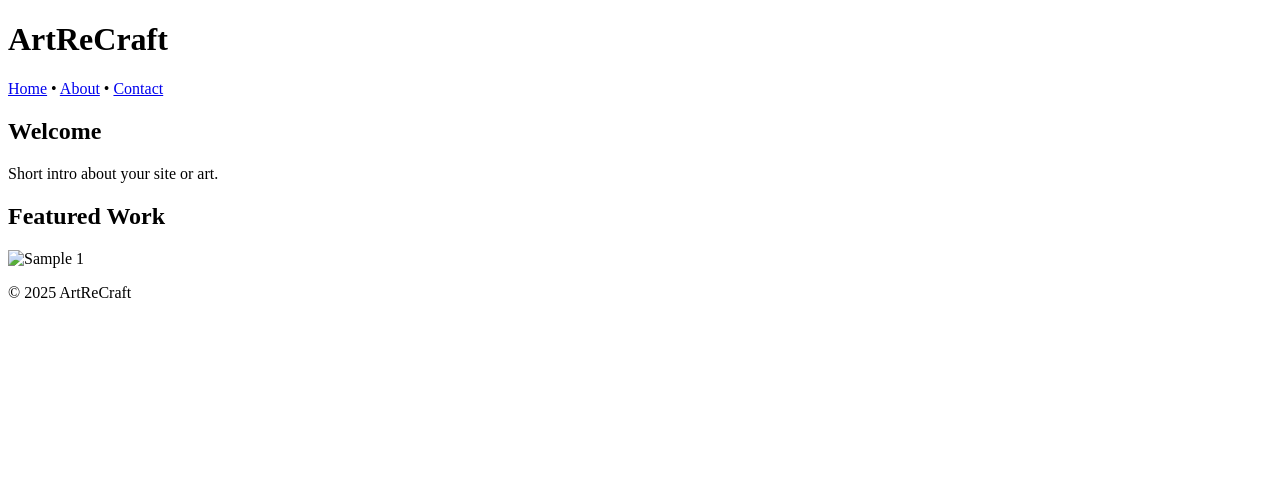
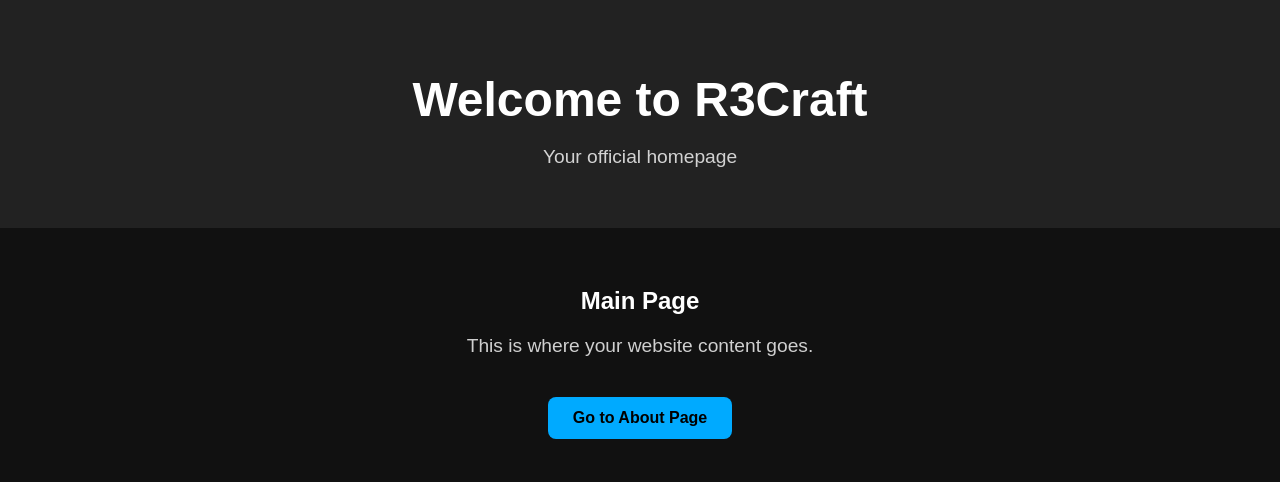
Before and after one commit to Artrecraft/artrecraft.github.io, a plain HTML site: page index.html in a window 1280 px wide. Drawn offline with Linux system fonts and the light colour scheme.

Commit message:
Update index.html

```diff
--- a/index.html
+++ b/index.html
@@ -1,38 +1,58 @@
-<!doctype html>
+<!DOCTYPE html>
 <html lang="en">
 <head>
-  <meta charset="utf-8" />
-  <meta name="viewport" content="width=device-width,initial-scale=1" />
-  <title>ArtReCraft</title>
-  <link rel="stylesheet" href="style.css">
+    <meta charset="UTF-8">
+    <meta name="viewport" content="width=device-width, initial-scale=1.0">
+    <title>R3Craft</title>
+    <style>
+        body {
+            font-family: Arial, sans-serif;
+            margin: 0;
+            padding: 0;
+            background: #111;
+            color: white;
+            text-align: center;
+        }
+        header {
+            padding: 40px 20px;
+            background: #222;
+        }
+        h1 {
+            font-size: 3rem;
+            margin-bottom: 10px;
+        }
+        p {
+            font-size: 1.2rem;
+            opacity: 0.8;
+        }
+        .container {
+            padding: 40px 20px;
+        }
+        .button {
+            display: inline-block;
+            margin-top: 20px;
+            padding: 12px 25px;
+            background: #0af;
+            color: black;
+            text-decoration: none;
+            border-radius: 8px;
+            font-weight: bold;
+        }
+    </style>
 </head>
 <body>
-  <header>
-    <h1>ArtReCraft</h1>
-    <nav>
-      <a href="/">Home</a> • <a href="/about.html">About</a> • <a href="/contact.html">Contact</a>
-    </nav>
-  </header>
 
-  <main>
-    <section>
-      <h2>Welcome</h2>
-      <p>Short intro about your site or art.</p>
-    </section>
+<header>
+    <h1>Welcome to R3Craft</h1>
+    <p>Your official homepage</p>
+</header>
 
-    <section id="gallery">
-      <h2>Featured Work</h2>
-      <img src="images/sample1.jpg" alt="Sample 1" style="max-width:200px;">
-      <!-- add your images in repo/images/ -->
-    </section>
-  </main>
+<div class="container">
+    <h2>Main Page</h2>
+    <p>This is where your website content goes.</p>
 
-  <footer>
-    <p>© <span id="year"></span> ArtReCraft</p>
-  </footer>
+    <a class="button" href="about.html">Go to About Page</a>
+</div>
 
-  <script>
-    document.getElementById('year').textContent = new Date().getFullYear();
-  </script>
 </body>
 </html>
```
